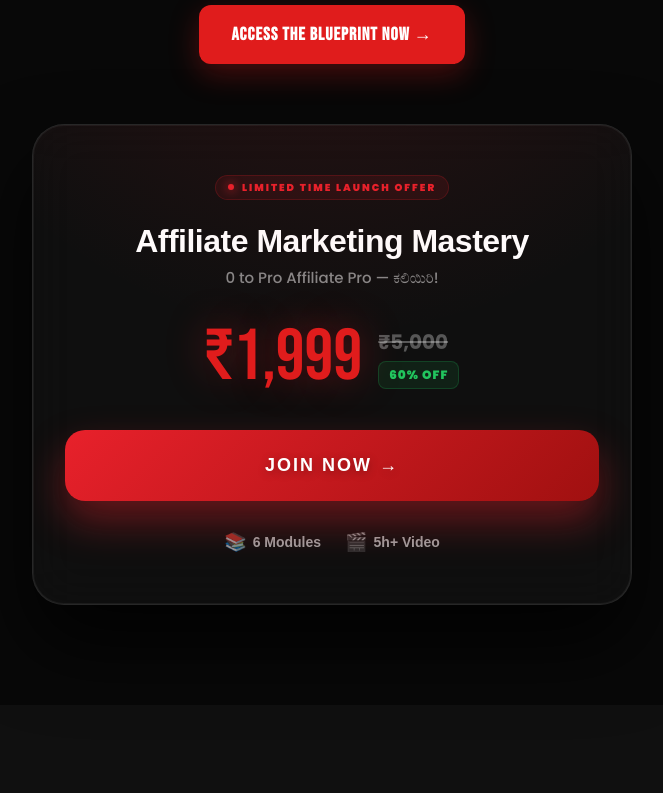
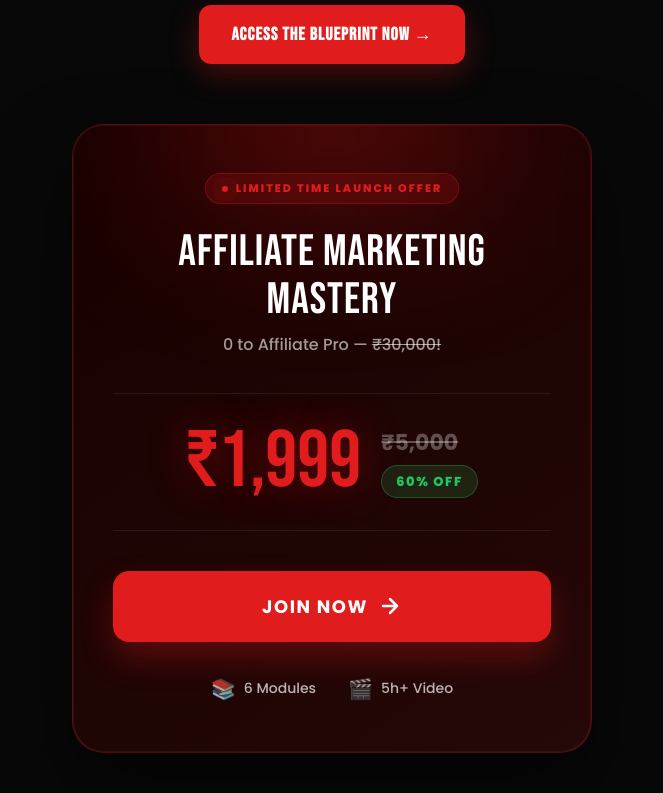
Before and after one commit to shashanksky376-creator/creators, a plain HTML site: page affiliate-mastery (9).html in a window 1280 px wide. Shown: the part 4320-5113 px from the top of the page, without its empty margins (308-971 px from the left). Drawn offline with nearby package versions, Linux system fonts and the light colour scheme.

Commit message:
Update footer links and pricing card

```diff
--- a/affiliate-mastery (9).html
+++ b/affiliate-mastery (9).html
@@ -987,30 +987,205 @@ footer p{font-size:12.5px;color:var(--muted);}
     <a href="checkout.html" class="btn-blueprint" style="display:inline-flex; border-radius:12px; font-weight:900; background:var(--red); color:white; padding:16px 32px; text-decoration:none; font-family:'Bebas Neue', sans-serif; letter-spacing:1px; font-size:18px;">Access the Blueprint Now →</a>
 
     <!-- Sleek Glassy Pricing Card -->
-    <div style="max-width: 600px; margin: 60px auto 0; background: rgba(255, 255, 255, 0.03); backdrop-filter: blur(24px); -webkit-backdrop-filter: blur(24px); border: 1px solid rgba(255, 255, 255, 0.1); border-radius: 32px; padding: 48px 32px; text-align: center; box-shadow: 0 40px 80px rgba(0,0,0,0.8), inset 0 0 0 1px rgba(255,255,255,0.05); position: relative; overflow: hidden;">
-      <div style="position: absolute; top: -50%; left: -50%; width: 200%; height: 200%; background: radial-gradient(circle at top, rgba(232,33,43,0.15), transparent 40%); pointer-events: none;"></div>
-      <div style="display: inline-flex; align-items: center; gap: 8px; padding: 4px 12px; background: rgba(232, 33, 43, 0.1); color: #e8212b; font-size: 10px; font-weight: 900; text-transform: uppercase; letter-spacing: 2px; border: 1px solid rgba(232, 33, 43, 0.2); border-radius: 100px; margin-bottom: 24px;">
-        <span style="width: 6px; height: 6px; background: #e8212b; border-radius: 50%; box-shadow: 0 0 10px #e8212b; animation: pulse 2s infinite;"></span>
+    <style>
+      .premium-pricing-card {
+        max-width: 520px;
+        margin: 60px auto 0;
+        background: linear-gradient(145deg, #180000, #250808);
+        border: 1px solid rgba(224, 28, 28, 0.3);
+        border-radius: 32px;
+        padding: 48px 40px;
+        text-align: center;
+        box-shadow: 0 40px 80px rgba(0, 0, 0, 0.6), inset 0 0 0 1px rgba(255, 255, 255, 0.05);
+        position: relative;
+        overflow: hidden;
+      }
+      .premium-pricing-card::before {
+        content: '';
+        position: absolute;
+        top: -80px;
+        left: 50%;
+        transform: translateX(-50%);
+        width: 300px;
+        height: 150px;
+        background: rgba(224, 28, 28, 0.35);
+        filter: blur(80px);
+        pointer-events: none;
+      }
+      .ppc-badge {
+        display: inline-flex;
+        align-items: center;
+        gap: 8px;
+        padding: 6px 16px;
+        background: rgba(224, 28, 28, 0.15);
+        color: var(--red);
+        font-size: 11px;
+        font-weight: 800;
+        text-transform: uppercase;
+        letter-spacing: 2px;
+        border: 1px solid rgba(224, 28, 28, 0.3);
+        border-radius: 100px;
+        margin-bottom: 24px;
+        position: relative;
+        z-index: 2;
+      }
+      .ppc-pulse {
+        width: 6px;
+        height: 6px;
+        background: var(--red);
+        border-radius: 50%;
+        box-shadow: 0 0 10px var(--red);
+        animation: ppc-pulse 2s infinite;
+      }
+      @keyframes ppc-pulse {
+        0% { box-shadow: 0 0 0 0 rgba(224, 28, 28, 0.7); }
+        70% { box-shadow: 0 0 0 10px rgba(224, 28, 28, 0); }
+        100% { box-shadow: 0 0 0 0 rgba(224, 28, 28, 0); }
+      }
+      .ppc-title {
+        font-family: 'Bebas Neue', sans-serif;
+        font-size: 44px;
+        font-weight: 400;
+        color: #fff;
+        line-height: 1.1;
+        margin-bottom: 8px;
+        letter-spacing: 1px;
+        position: relative;
+        z-index: 2;
+      }
+      .ppc-sub {
+        color: rgba(255, 255, 255, 0.6);
+        font-weight: 500;
+        font-size: 16px;
+        margin-bottom: 36px;
+        position: relative;
+        z-index: 2;
+      }
+      .ppc-price-box {
+        display: flex;
+        align-items: center;
+        justify-content: center;
+        gap: 20px;
+        margin-bottom: 40px;
+        padding: 28px 0;
+        border-top: 1px solid rgba(255, 255, 255, 0.08);
+        border-bottom: 1px solid rgba(255, 255, 255, 0.08);
+        position: relative;
+        z-index: 2;
+      }
+      .ppc-now {
+        font-family: 'Bebas Neue', sans-serif;
+        font-size: 80px;
+        color: var(--red);
+        line-height: 1;
+        text-shadow: 0 0 40px rgba(224, 28, 28, 0.4);
+      }
+      .ppc-was-col {
+        display: flex;
+        flex-direction: column;
+        align-items: flex-start;
+        gap: 6px;
+      }
+      .ppc-was {
+        color: rgba(255, 255, 255, 0.3);
+        text-decoration: line-through;
+        font-weight: 700;
+        font-size: 22px;
+      }
+      .ppc-disc {
+        background: rgba(34, 197, 94, 0.15);
+        color: #22c55e;
+        padding: 6px 14px;
+        border-radius: 100px;
+        font-size: 13px;
+        font-weight: 800;
+        letter-spacing: 1.5px;
+        border: 1px solid rgba(34, 197, 94, 0.3);
+      }
+      .ppc-btn {
+        display: flex;
+        align-items: center;
+        justify-content: center;
+        width: 100%;
+        padding: 22px;
+        background: var(--red);
+        color: #fff;
+        font-family: 'Poppins', sans-serif;
+        font-weight: 700;
+        font-size: 18px;
+        text-transform: uppercase;
+        letter-spacing: 1.5px;
+        border-radius: 16px;
+        text-decoration: none;
+        box-shadow: 0 16px 32px rgba(224, 28, 28, 0.3);
+        transition: all 0.3s cubic-bezier(0.4, 0, 0.2, 1);
+        position: relative;
+        z-index: 2;
+      }
+      .ppc-btn:hover {
+        background: var(--red-dark);
+        transform: translateY(-4px);
+        box-shadow: 0 24px 48px rgba(224, 28, 28, 0.5);
+      }
+      .ppc-btn svg {
+        margin-left: 10px;
+        transition: 0.3s;
+      }
+      .ppc-btn:hover svg {
+        transform: translateX(6px);
+      }
+      .ppc-features {
+        display: flex;
+        align-items: center;
+        justify-content: center;
+        gap: 32px;
+        margin-top: 32px;
+        position: relative;
+        z-index: 2;
+      }
+      .ppc-feature {
+        display: flex;
+        align-items: center;
+        gap: 8px;
+        color: rgba(255, 255, 255, 0.7);
+        font-family: 'Poppins', sans-serif;
+        font-size: 14px;
+        font-weight: 500;
+      }
+      @media (max-width: 640px) {
+        .premium-pricing-card { padding: 40px 24px; border-radius: 24px; }
+        .ppc-title { font-size: 36px; }
+        .ppc-now { font-size: 64px; }
+        .ppc-was { font-size: 18px; }
+        .ppc-disc { font-size: 11px; }
+      }
+    </style>
+
+    <div class="premium-pricing-card">
+      <div class="ppc-badge">
+        <span class="ppc-pulse"></span>
         Limited Time Launch Offer
       </div>
-      <h3 style="font-family: 'Outfit', sans-serif; font-size: 32px; font-weight: 900; color: #fff; line-height: 1.1; margin-bottom: 8px; letter-spacing: -0.5px;">Affiliate Marketing Mastery</h3>
-      <p style="color: rgba(255,255,255,0.5); font-weight: 500; font-size: 15px; margin-bottom: 32px;">0 to Pro Affiliate Pro — ಕಲಿಯಿರಿ!</p>
-
-      <div style="display: flex; align-items: center; justify-content: center; gap: 16px; margin-bottom: 36px;">
-        <span style="font-family: 'Bebas Neue', sans-serif; font-size: 72px; color: var(--red); line-height: 1; text-shadow: 0 0 40px rgba(232, 33, 43, 0.4);">₹1,999</span>
-        <div style="display: flex; flex-direction: column; align-items: flex-start;">
-          <span style="color: rgba(255,255,255,0.3); text-decoration: line-through; font-weight: 700; font-size: 20px;">₹5,000</span>
-          <span style="background: rgba(34,197,94,0.1); color: #22c55e; padding: 4px 10px; border-radius: 8px; font-size: 12px; font-weight: 900; letter-spacing: 1px; border: 1px solid rgba(34,197,94,0.2); margin-top: 4px;">60% OFF</span>
-        </div>
-      </div>
-
-      <a href="checkout.html" style="position: relative; overflow: hidden; display: block; width: 100%; padding: 22px; background: linear-gradient(135deg, #e8212b 0%, #a01010 100%); color: #fff; font-family: 'Outfit', sans-serif; font-weight: 900; font-size: 18px; text-transform: uppercase; letter-spacing: 2px; border-radius: 20px; text-decoration: none; box-shadow: 0 20px 40px rgba(232, 33, 43, 0.4); text-shadow: 0 2px 10px rgba(0,0,0,0.3); transition: all 0.3s; z-index: 10;">
-        <span style="position: relative; z-index: 11;">Join Now →</span>
+
+      <h3 class="ppc-title">Affiliate Marketing Mastery</h3>
+      <p class="ppc-sub">0 to Affiliate Pro — <strike>₹30,000!</strike></p>
+
+      <div class="ppc-price-box">
+        <span class="ppc-now">₹1,999</span>
+        <div class="ppc-was-col">
+          <span class="ppc-was">₹5,000</span>
+          <span class="ppc-disc">60% OFF</span>
+        </div>
+      </div>
+
+      <a href="checkout.html" class="ppc-btn">
+        Join Now
+        <svg width="24" height="24" viewBox="0 0 24 24" fill="none" stroke="currentColor" stroke-width="2.5" stroke-linecap="round" stroke-linejoin="round"><path d="M5 12h14M12 5l7 7-7 7"/></svg>
       </a>
 
-      <div style="display: flex; align-items: center; justify-content: center; gap: 24px; margin-top: 28px; color: rgba(255,255,255,0.6); font-family: 'Outfit', sans-serif; font-size: 14px; font-weight: 600;">
-        <span style="display: flex; align-items: center; gap: 6px;"><span style="font-size: 18px;">📚</span> 6 Modules</span>
-        <span style="display: flex; align-items: center; gap: 6px;"><span style="font-size: 18px;">🎬</span> 5h+ Video</span>
+      <div class="ppc-features">
+        <div class="ppc-feature"><span style="font-size: 20px;">📚</span> 6 Modules</div>
+        <div class="ppc-feature"><span style="font-size: 20px;">🎬</span> 5h+ Video</div>
       </div>
     </div>
   </div>
```
Also changed, not shown: checkout.html (+2 -0 lines), login.html (+4 -0 lines), thank-you.html (+4 -0 lines).
